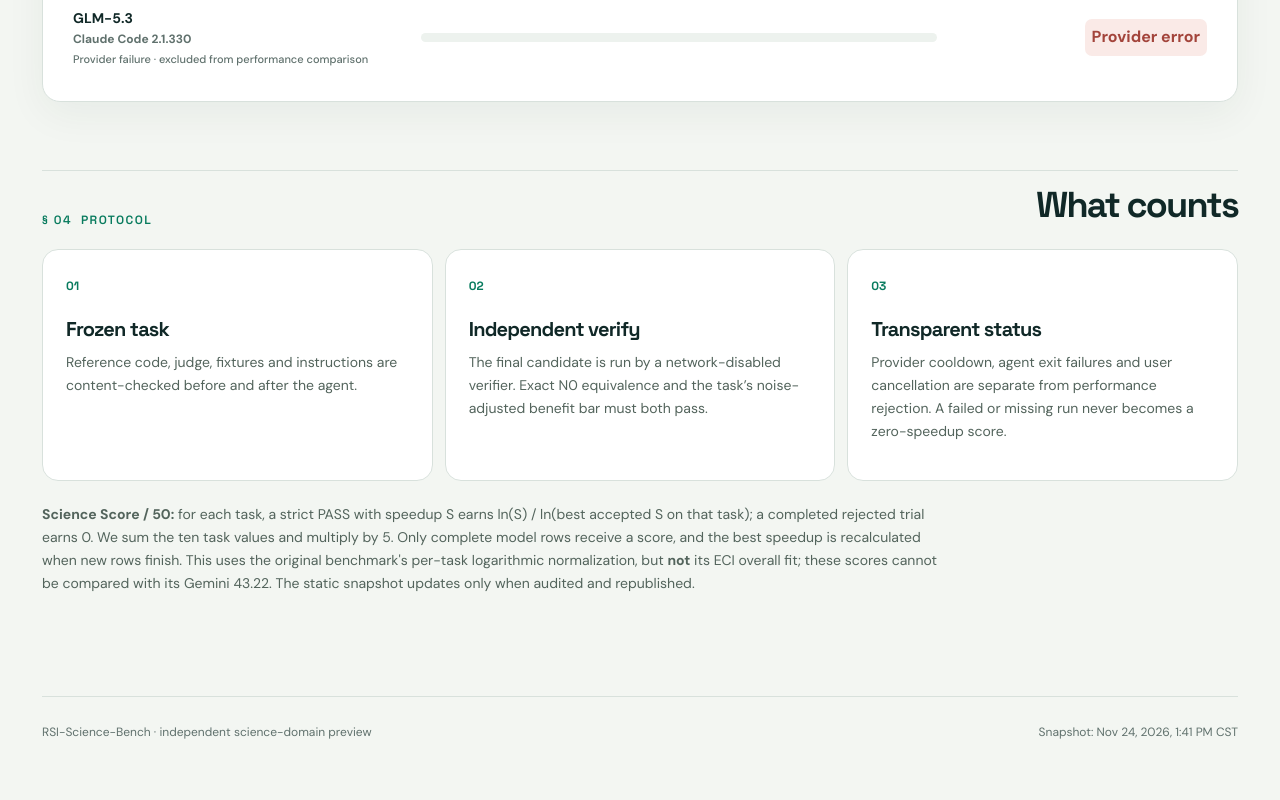
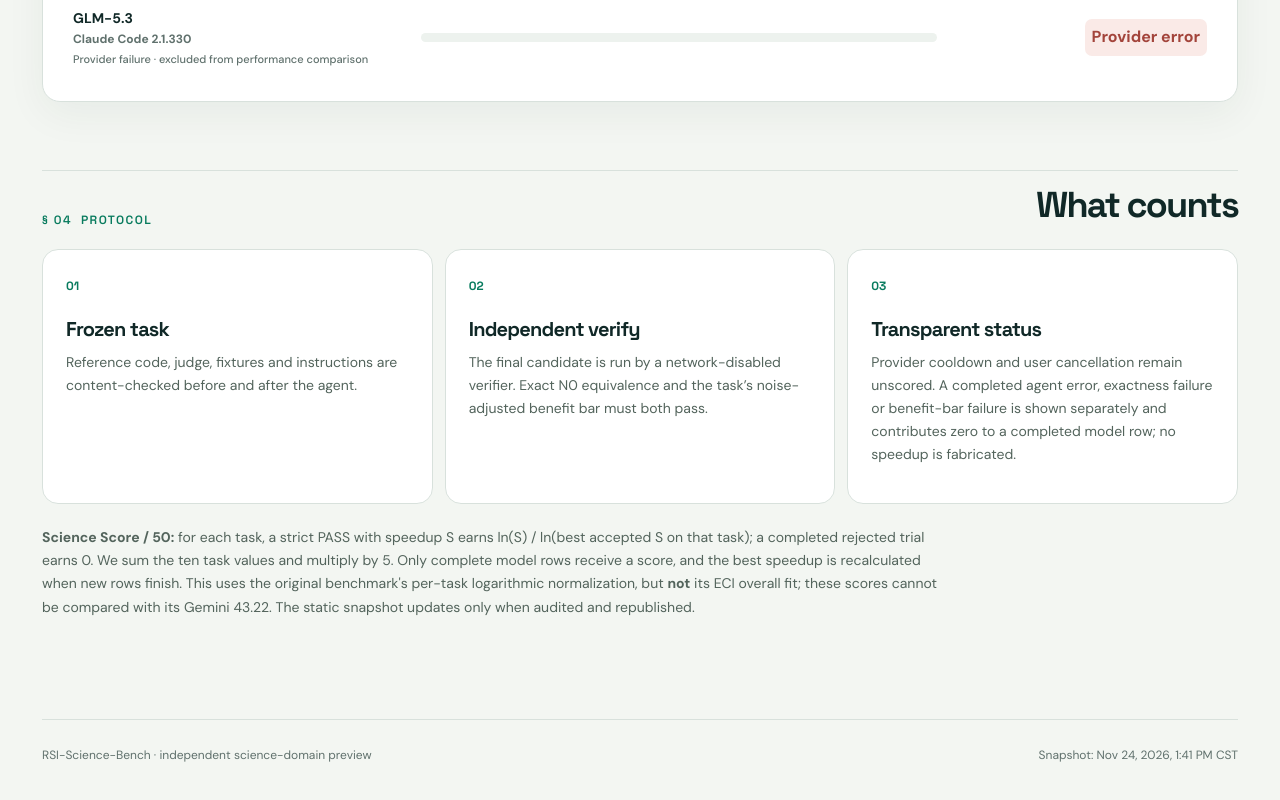
Before and after one commit to micky-li-hd/RSI-Science-Bench, a plain HTML site: page index.html in a window 1280 px wide. Shown: the part 2885-3685 px from the top of the page. Before the commit the page ends 3662 px from the top, so only its background shows below. Drawn offline with Linux system fonts and the light colour scheme.

Commit message:
Clarify scoring status for completed trial errors

```diff
--- a/index.html
+++ b/index.html
@@ -58,7 +58,7 @@
         <div class="method-grid">
           <article><span class="method-num">01</span><h3>Frozen task</h3><p>Reference code, judge, fixtures and instructions are content-checked before and after the agent.</p></article>
           <article><span class="method-num">02</span><h3>Independent verify</h3><p>The final candidate is run by a network-disabled verifier. Exact N0 equivalence and the task’s noise-adjusted benefit bar must both pass.</p></article>
-          <article><span class="method-num">03</span><h3>Transparent status</h3><p>Provider cooldown, agent exit failures and user cancellation are separate from performance rejection. A failed or missing run never becomes a zero-speedup score.</p></article>
+          <article><span class="method-num">03</span><h3>Transparent status</h3><p>Provider cooldown and user cancellation remain unscored. A completed agent error, exactness failure or benefit-bar failure is shown separately and contributes zero to a completed model row; no speedup is fabricated.</p></article>
         </div>
         <p class="method-note"><strong>Science Score / 50:</strong> for each task, a strict PASS with speedup S earns ln(S) / ln(best accepted S on that task); a completed rejected trial earns 0. We sum the ten task values and multiply by 5. Only complete model rows receive a score, and the best speedup is recalculated when new rows finish. This uses the original benchmark's per-task logarithmic normalization, but <strong>not</strong> its ECI overall fit; these scores cannot be compared with its Gemini 43.22. The static snapshot updates only when audited and republished.</p>
       </section>
```
